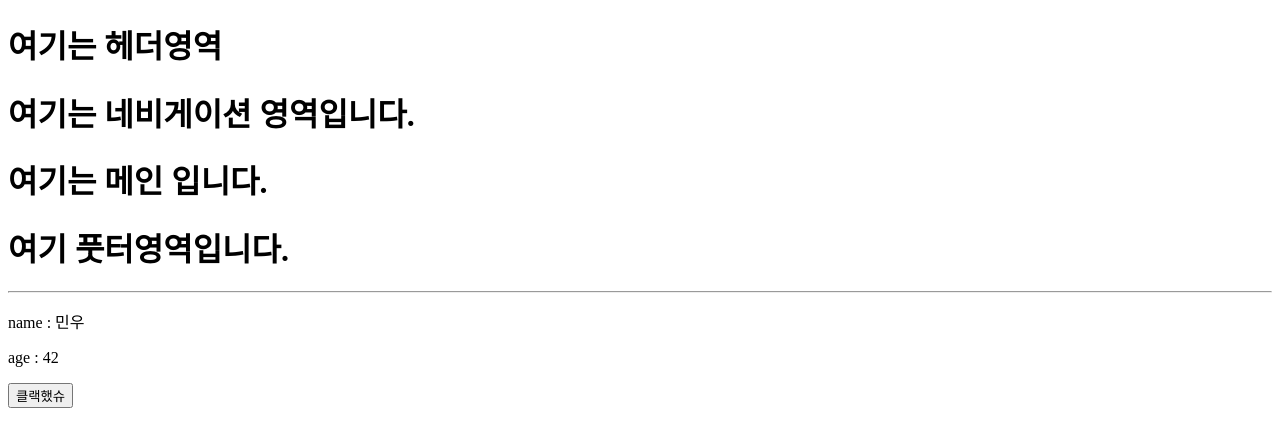
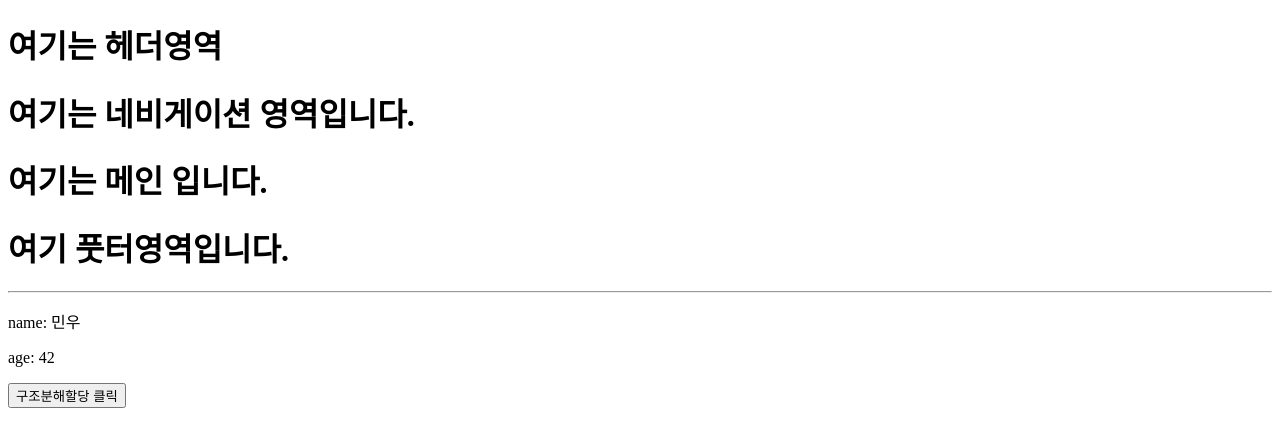
Before and after one commit to htpapa9645/React-begin, a React (Vite) app in the folder part3/vite-react_02/: page / in a window 1280 px wide. Shown: the top 446 px of the page. Built offline with nearby package versions, Linux system fonts and the light colour scheme.

Commit message:
props 실습

```diff
--- a/part3/vite-react_02/src/App.tsx
+++ b/part3/vite-react_02/src/App.tsx
@@ -15,6 +15,10 @@ export default function App(){
     alert("클릭했슈");
   };
 
+ const clickHandler2 = () => {
+    alert("클릭했슈2");
+ };
+
   return(
     <>
       <Header />
@@ -23,7 +27,7 @@ export default function App(){
       <hr />
       {/* <User name="철수" age={20} /> */}
       {/* <User userObj={ userObj } /> */}
-      <User userObj={ userObj }  clickHandler={ clickHandler } />
+      <User userObj={ userObj }  clickHandler={ clickHandler2 } />
     </>
   );
 }
--- a/part3/vite-react_02/src/components/User.tsx
+++ b/part3/vite-react_02/src/components/User.tsx
@@ -29,17 +29,34 @@
 
 
 // 타입스크립트 예) 부모컴포넌트에서 <User userObj={userObj} /> 이렇게 전달했을때..
+// export default function User(
+//     props: {
+//                 userObj: { name: string,  age: number, },
+//                 clickHandler: () => void,
+//     }
+// ){
+//     return(
+//         <>
+//             <p>name : { props.userObj.name }</p>
+//             <p>age : { props.userObj.age }</p>
+//             <button onClick={ props.clickHandler }>클랙했슈</button>
+//         </>
+//     );
+// }
+
+// 부모컴포넌트로 내려받은 props를 구조 분해 할당
 export default function User(
-    props: {
-                userObj: { name: string,  age: number, },
-                clickHandler: () => void,
-    }
+                                { userObj, clickHandler } : {
+                                    userObj: { name: string, age: number,},
+                                    clickHandler: () => void,
+                                }
+
 ){
-    return(
+    return (
         <>
-            <p>name : { props.userObj.name }</p>
-            <p>age : { props.userObj.age }</p>
-            <button onClick={ props.clickHandler }>클랙했슈</button>
+            <p>name: { userObj.name }</p>
+            <p>age: { userObj.age }</p>
+            <button onClick={ clickHandler } >구조분해할당 클릭</button>
         </>
     );
 }
```
Also changed, not shown: 2 other files (tests, documents, lock files or other folders).
